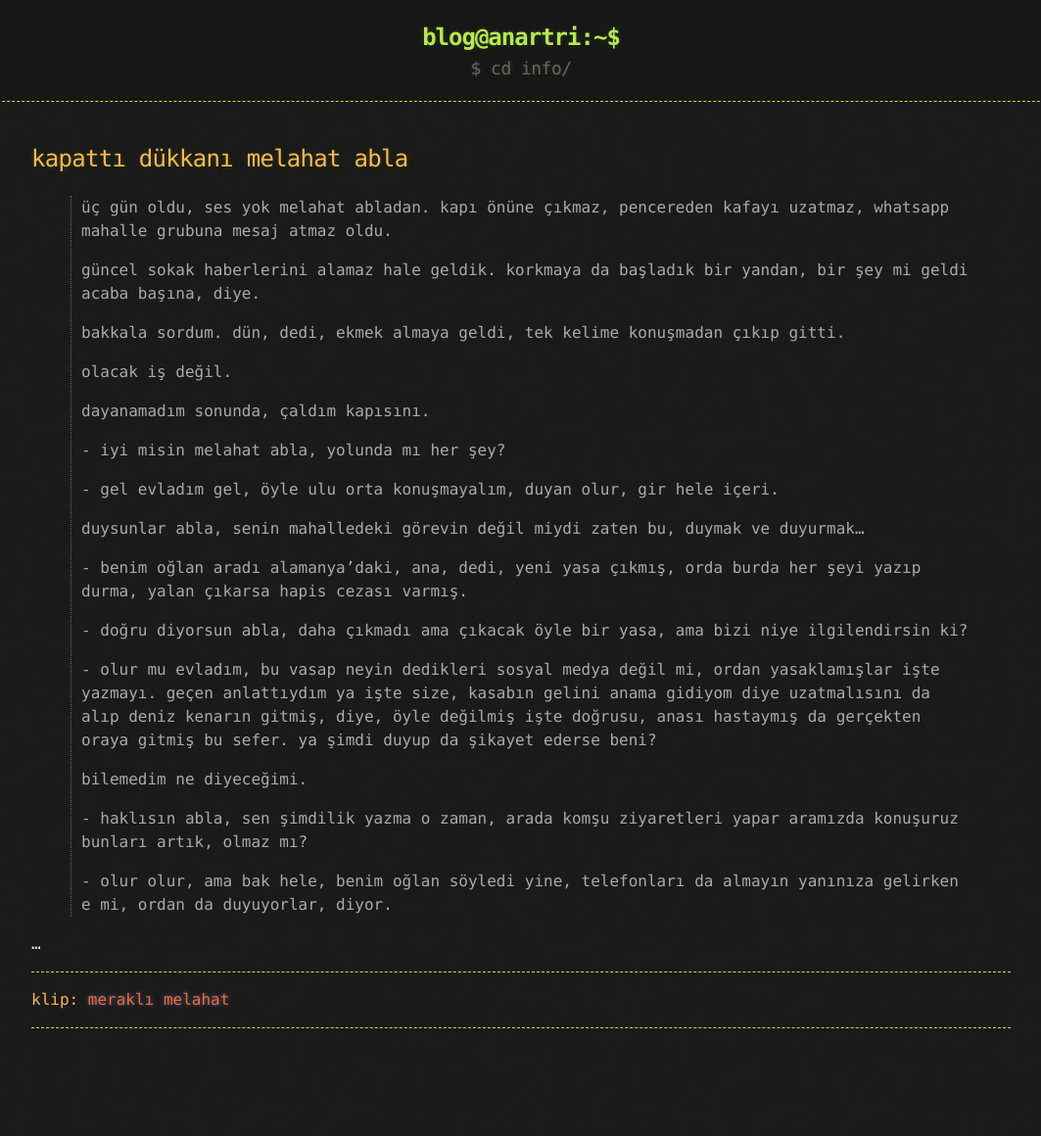
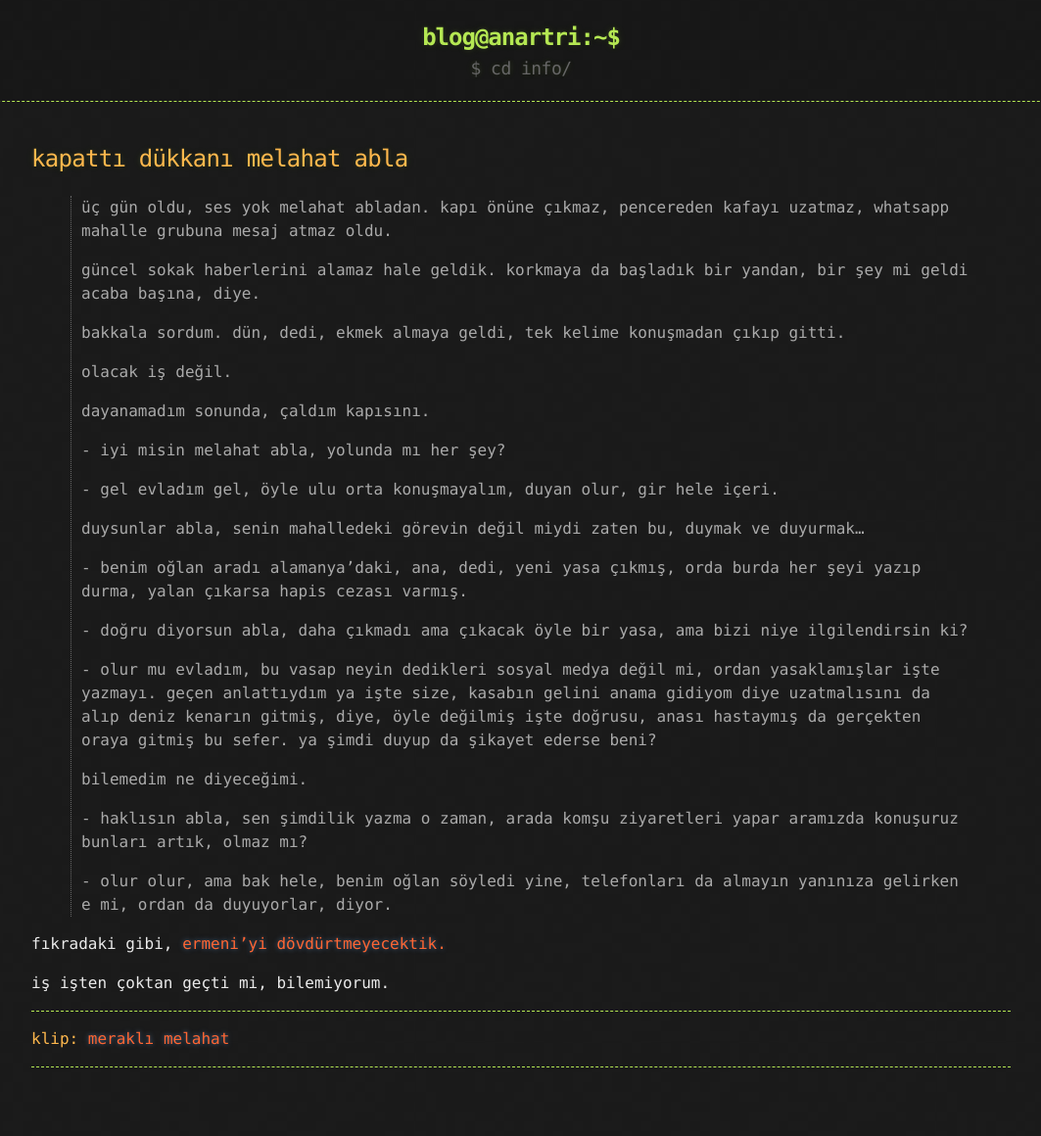
Before and after one commit to lanartri/lanartri.github.io, a Jekyll site: the page built from _posts/2022-05-30-kapatti-dukkani-melahat-abla.md, in a window 1280 px wide. Shown: the whole page at 98% size, without its empty margins (108-1171 px from the left). Built offline with Jekyll 4.4.1, drawn with Linux system fonts in a browser that asks for light colours; before the commit the page ends 1120 px from its top, so only the background shows below that.

Commit message:
yeni blog, giriş devam

```diff
--- a/_posts/2022-05-30-kapatti-dukkani-melahat-abla.md
+++ b/_posts/2022-05-30-kapatti-dukkani-melahat-abla.md
@@ -33,7 +33,10 @@ categories: gündem
 >
 > \- olur olur, ama bak hele, benim oğlan söyledi yine, telefonları da almayın yanınıza gelirken e mi, ordan da duyuyorlar, diyor.
 
-...
+fıkradaki gibi, [ermeni'yi dövdürtmeyecektik.](https://www.youtube.com/watch?v=RrSkv6y_A8E)
+
+iş işten çoktan geçti mi, bilemiyorum.
+
 
 
 ---
```
